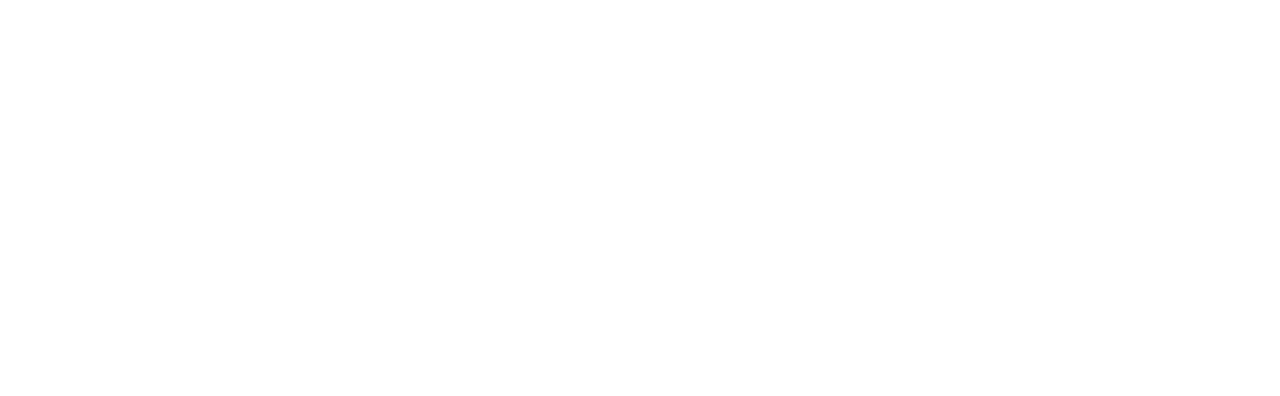
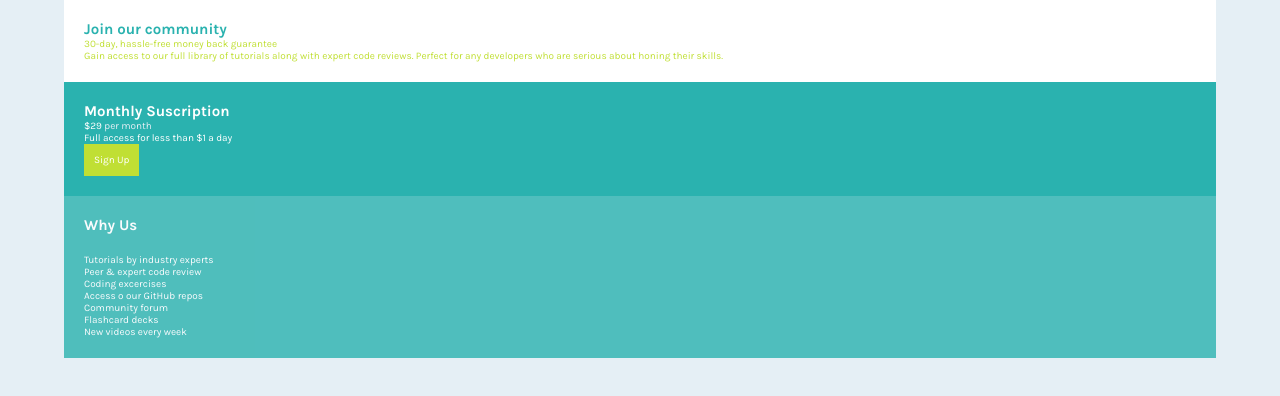
Before and after one commit to JiovanniRomo/SimpleGridComponent, a plain HTML site: page index.html in a window 1280 px wide. Drawn offline with Linux system fonts and the light colour scheme.

Commit message:
Las tarjetas han sido maquetadas en su version mas basica

```diff
--- a/index.html
+++ b/index.html
@@ -14,7 +14,40 @@
   </head>
   <body>
 
+    <main>
+        <section class="community-container">
+            <h2>Join our community</h2>
 
+            <p>30-day, hassle-free money back guarantee</p>
+
+            <p>Gain access to our full library of tutorials along with expert code reviews. Perfect for any developers who are serious about honing
+                their skills.
+            </p>
+        </section>
+
+        <section class='suscription-container'>
+            <h2>Monthly Suscription</h2>
+            <p>$29 <span>per month</span></p>
+            <p>
+                Full access for less than $1 a day
+            </p>
+            <a href="#">Sign Up</a>
+        </section>
+
+        <section class='whyUs'>
+            <h2>Why Us</h2>
+            <ul>
+                <li>Tutorials by industry experts</li>
+                <li>Peer & expert code review</li>
+                <li>Coding excercises</li>
+                <li>Access o our GitHub repos</li>
+                <li>Community forum</li>
+                <li>Flashcard decks</li>
+                <li>New videos every week</li>
+            </ul>
+
+        </section>
+    </main>
 
   </body>
 </html>
--- a/styles/styles.css
+++ b/styles/styles.css
@@ -7,10 +7,84 @@
 /*  Variables */
 :root {
   /* Primary colors */
-  -cyan: hsl(179, 62%, 43%);
-  -brightyellow: hsl(71, 73%, 54%);
+  --cyan: hsl(179, 62%, 43%);
+  --brightyellow: hsl(71, 73%, 54%);
 
   /* Neutral colors */
-  -lightgray: hsl(204, 43%, 93%);
-  -grayishblue: hsl(218, 22%, 67%);
+  --lightgray: hsl(204, 43%, 93%);
+  --grayishblue: hsl(218, 22%, 67%);
 }
+
+html {
+  font-size: 62.5%;
+}
+
+body {
+  height: 100%;
+  display: flex;
+  flex-direction: column;
+  justify-content: center;
+  align-items: center;
+  background-color: var(--lightgray);
+  font-family: "Karla";
+}
+
+main {
+  width: 90%;
+  margin: 0 auto;
+  display: grid;
+  grid-template-rows: repeat(3, auto);
+}
+
+section {
+  display: flex;
+  flex-direction: column;
+  align-items: flex-start;
+  padding: 20px;
+}
+
+section h2 {
+  font-weight: 700;
+}
+
+.community-container {
+  background-color: white;
+}
+
+.community-container h2 {
+  color: var(--cyan);
+}
+
+.community-container > p {
+  color: var(--brightyellow);
+}
+
+.suscription-container {
+  background-color: var(--cyan);
+  color: white;
+}
+
+.suscription-container span {
+  color: var(--lightgray);
+}
+
+.suscription-container a {
+  padding: 10px;
+  color: white;
+  background-color: var(--brightyellow);
+  text-decoration: none;
+}
+
+.whyUs {
+  background-color: var(--cyan);
+  opacity: 0.8;
+  color: white;
+}
+/*
+.whyUs h2 {
+} */
+
+.whyUs ul {
+    margin-top: 20px;
+    list-style: none;
+}
```
